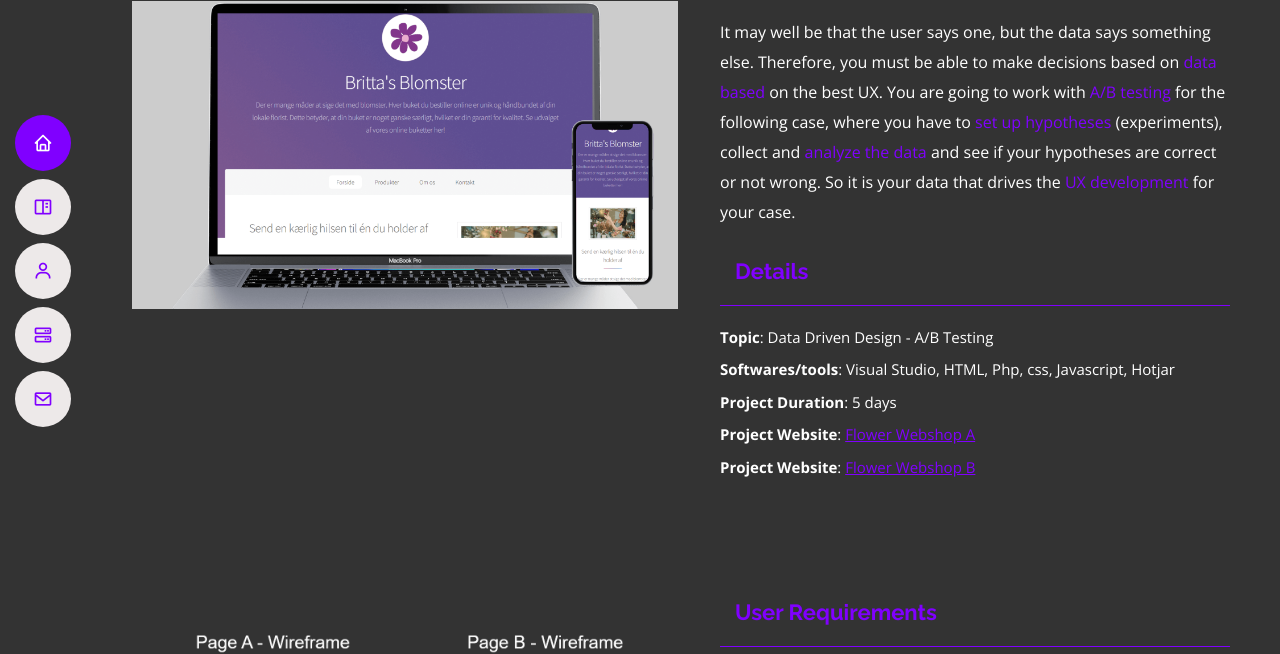
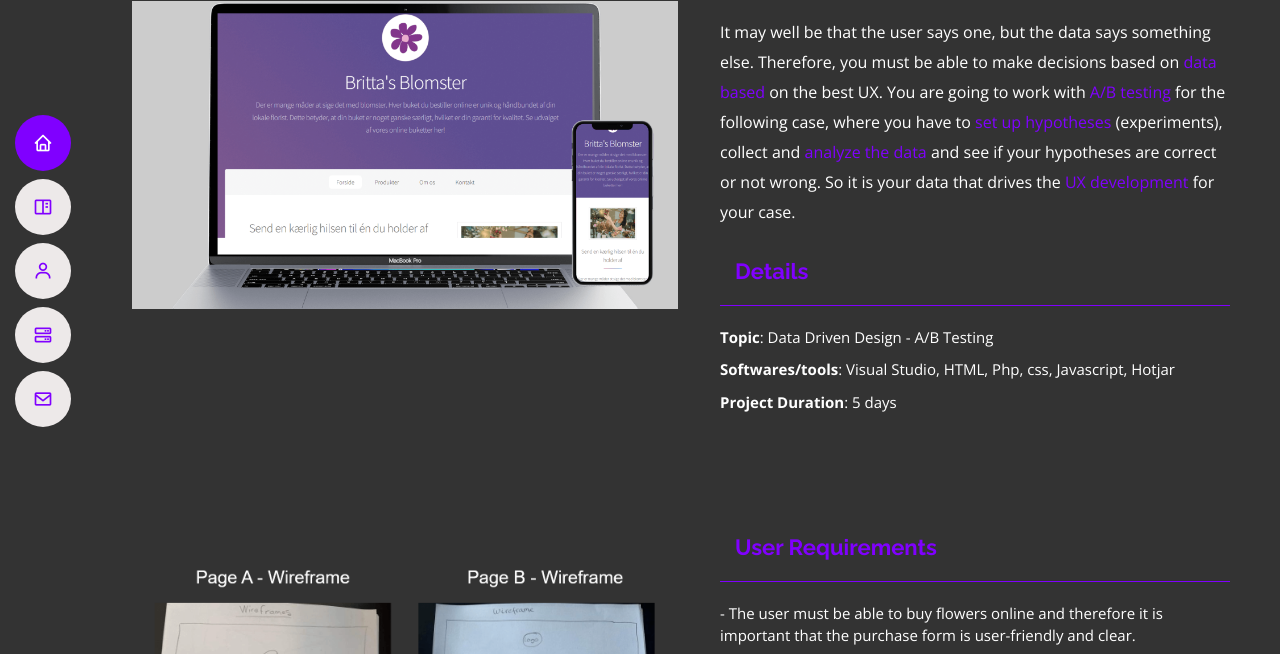
Before and after one commit to iiDena/MyPortolioDena.github.io, a plain HTML site: page flower.html in a window 1280 px wide. Shown: the part 125-779 px from the top of the page. Drawn offline with nearby package versions, Linux system fonts and the light colour scheme.

Commit message:
Update flower.html

```diff
--- a/flower.html
+++ b/flower.html
@@ -94,8 +94,8 @@
               <li><strong>Topic</strong>: Data Driven Design - A/B Testing</li>
               <li><strong>Softwares/tools</strong>: Visual Studio, HTML, Php, css, Javascript, Hotjar </li>
               <li><strong>Project Duration</strong>: 5 days</li>
-              <li><strong>Project Website</strong>: <a href="https://denayou.dk/blomster/blomster1" target="_blank">Flower Webshop A</a></li>
-              <li><strong>Project Website</strong>: <a href="https://denayou.dk/blomster/blomster2/" target="_blank">Flower Webshop B</a></li>
+             <!-- <li><strong>Project Website</strong>: <a href="https://denayou.dk/blomster/blomster1" target="_blank">Flower Webshop A</a></li>
+              <li><strong>Project Website</strong>: <a href="https://denayou.dk/blomster/blomster2/" target="_blank">Flower Webshop B</a></li> -->
             </ul>
 
 
```
